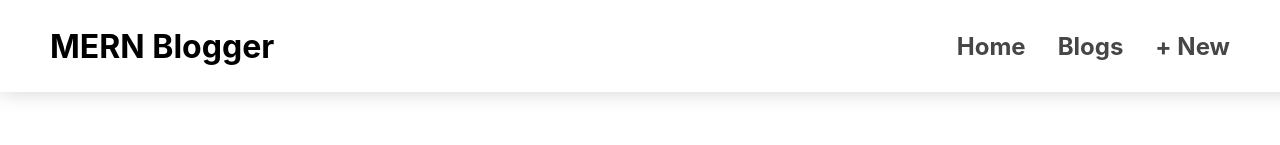
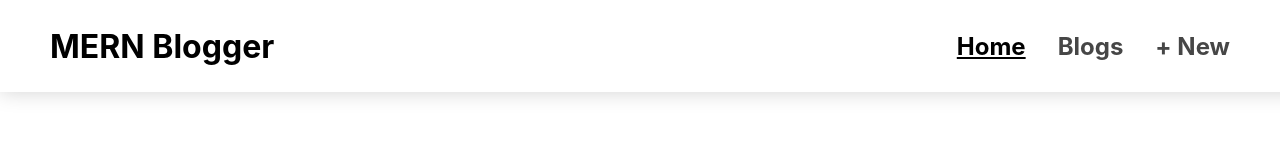
Before and after one commit to Michael-J-Fernandez/ExpressBlogger_mern_client, a React (Create React App) app: page / in a window 1280 px wide. Shown: the top 145 px of the page. Built offline with nearby package versions, Linux system fonts and the light colour scheme; no server answers.

Commit message:
Add active styles to NavLinks.

```diff
--- a/src/layouts/NavLayout.js
+++ b/src/layouts/NavLayout.js
@@ -1,14 +1,20 @@
 import { NavLink, Link, Outlet } from 'react-router-dom'
 
 const NavLayout = () => {
+
+    const active = {
+        color: "black",
+        textDecoration: "underline"
+    }
+
     return (
         <>
         <nav className="nav-main">
             <Link to="/"><h1 className="home-title">MERN Blogger</h1></Link>
             <div className="nav-links">
-                <NavLink to="/"><h1>Home</h1></NavLink>
-                <NavLink to="blogs"><h1>Blogs</h1></NavLink>
-                <NavLink to="new-blog"><h1>+ New</h1></NavLink>
+                <NavLink to="/" style={({isActive}) => isActive ? active : null}><h1>Home</h1></NavLink>
+                <NavLink to="blogs" style={({isActive}) => isActive ? active : null}><h1>Blogs</h1></NavLink>
+                <NavLink to="new-blog" style={({isActive}) => isActive ? active : null}><h1>+ New</h1></NavLink>
             </div>
         </nav>
         <main className="main-content">
```
